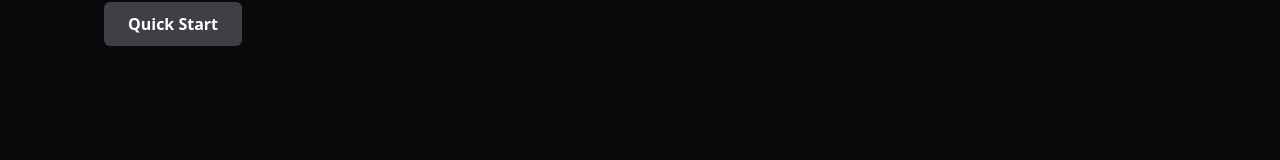
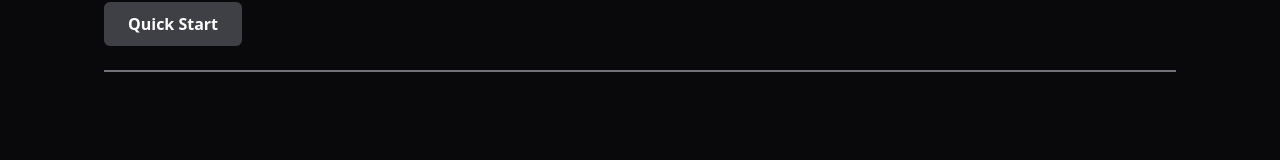
Before and after one commit to SaplingDevs/SaplingDevs.github.io, a React (Vite) app: page /#/ in a window 1280 px wide. Shown: the part 581-741 px from the top of the page. Built offline with nearby package versions, Linux system fonts and the light colour scheme.

Commit message:
Separator added in Home

```diff
--- a/src/components/pages/Home.tsx
+++ b/src/components/pages/Home.tsx
@@ -1,12 +1,13 @@
 import { Link } from "react-router-dom";
 import CursorShadow from "../ui/CursorShadow";
+import Separator from "../ui/Separator";
 
 export default function Home() {
   return (
     <div className="animate-slide-up" style={{ "--translate-y-start": "4%" }  as React.CSSProperties }>
 
-      { /* Main Section */ }
-      <div id="home-main-section">
+      {/* Main Section */}
+      <div id="main-section">
         <header className="grid gap-12 md:grid-cols-2 md:grid-rows-1 grid-cols-1 grid-rows-auto">
           {/* Presentation */}
           <div className="row-span-4 md:row-span-4">
@@ -63,7 +64,7 @@ export default function Home() {
         </section>
       </div>
 
-      { /* Other Section */ }
+      <Separator/>
 
     </div>
   );
```
Also changed, not shown: 2 other files (tests, documents, lock files or other folders).
